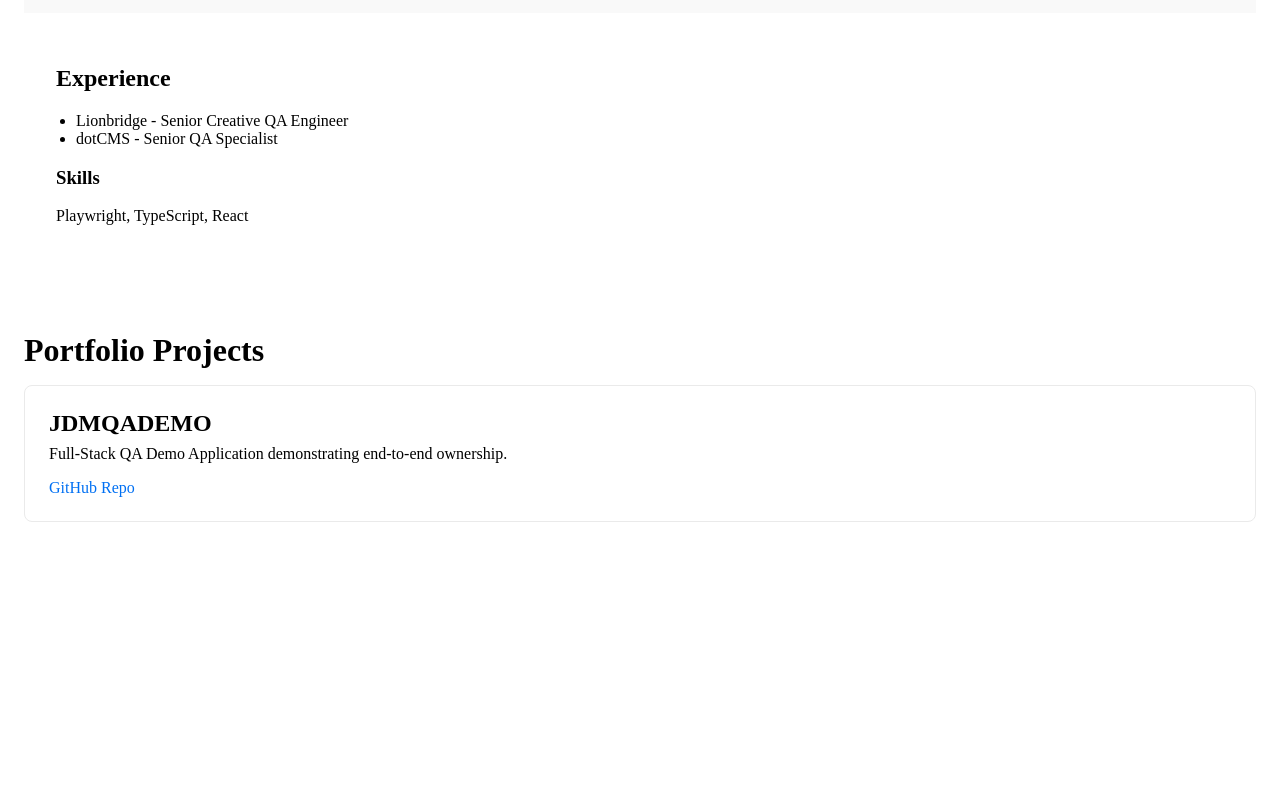
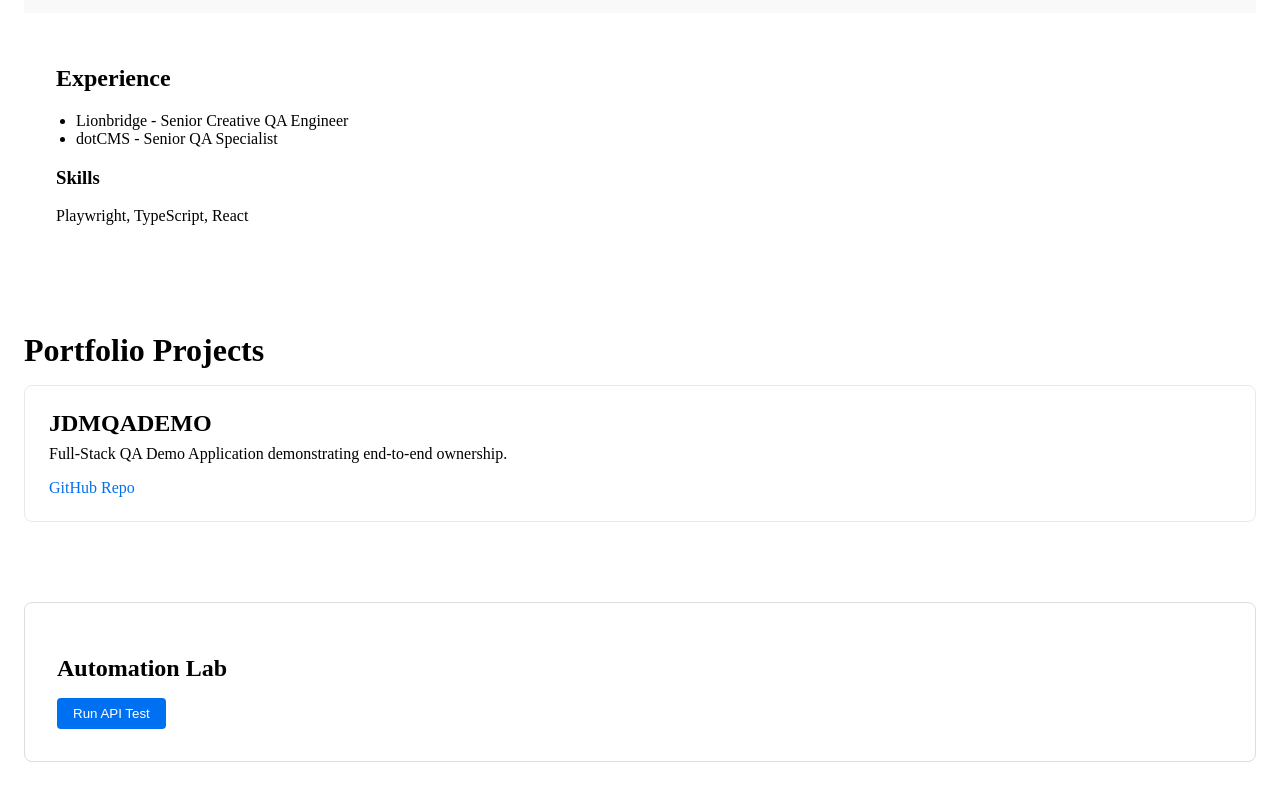
Before and after one commit to josemejias11/cv-portfolio, a Next.js app: page / in a window 1280 px wide. Shown: the part 260-1060 px from the top of the page. Before the commit the page ends 854 px from the top, so only its background shows below. Built offline with nearby package versions, Linux system fonts and the light colour scheme.

Commit message:
feat: add automation lab interactive ui

```diff
--- a/app/page.tsx
+++ b/app/page.tsx
@@ -3,6 +3,7 @@ import styles from './page.module.css';
 import Hero from '../components/Hero';
 import Experience from '../components/Experience';
 import Projects from '../components/Projects';
+import AutomationLab from '../components/AutomationLab';
 
 export default function Page() {
   return (
@@ -10,6 +11,7 @@ export default function Page() {
       <Hero />
       <Experience />
       <Projects />
+      <AutomationLab />
     </main>
   );
 }
--- /dev/null
+++ b/components/AutomationLab.module.css
@@ -0,0 +1,33 @@
+.container {
+  padding: 2rem;
+  border: 1px solid #ddd;
+  border-radius: 8px;
+  margin: 2rem 0;
+}
+
+.title {
+  font-size: 1.5rem;
+  margin-bottom: 1rem;
+}
+
+.button {
+  padding: 0.5rem 1rem;
+  background-color: #0070f3;
+  color: white;
+  border: none;
+  border-radius: 4px;
+  cursor: pointer;
+}
+
+.button:disabled {
+  background-color: #ccc;
+  cursor: not-allowed;
+}
+
+.results {
+  margin-top: 1rem;
+  padding: 1rem;
+  background-color: #f5f5f5;
+  border-radius: 4px;
+  color: #333;
+}
--- /dev/null
+++ b/components/AutomationLab.tsx
@@ -0,0 +1,50 @@
+'use client';
+
+import React, { useState } from 'react';
+import styles from './AutomationLab.module.css';
+
+export default function AutomationLab() {
+  const [loading, setLoading] = useState(false);
+  const [result, setResult] = useState<{ message: string; durationMs: number } | null>(null);
+
+  const runTest = async () => {
+    setLoading(true);
+    setResult(null);
+    try {
+      const response = await fetch('/api/run-test', {
+        method: 'POST',
+        headers: {
+          'Content-Type': 'application/json'
+        },
+        body: JSON.stringify({ type: 'api' })
+      });
+      const data = await response.json();
+      setResult({
+        message: data.message,
+        durationMs: data.durationMs
+      });
+    } catch (error) {
+      console.error(error);
+    } finally {
+      setLoading(false);
+    }
+  };
+
+  return (
+    <div className={styles.container}>
+      <h2 className={styles.title}>Automation Lab</h2>
+      <button className={styles.button} onClick={runTest} disabled={loading}>
+        {loading ? 'Running tests...' : 'Run API Test'}
+      </button>
+
+      {loading && <p>Running tests...</p>}
+
+      {result && (
+        <div className={styles.results}>
+          <p>{result.message}</p>
+          <p>{result.durationMs}</p>
+        </div>
+      )}
+    </div>
+  );
+}
```
Also changed, not shown: 1 other file (tests, documents, lock files or other folders).
